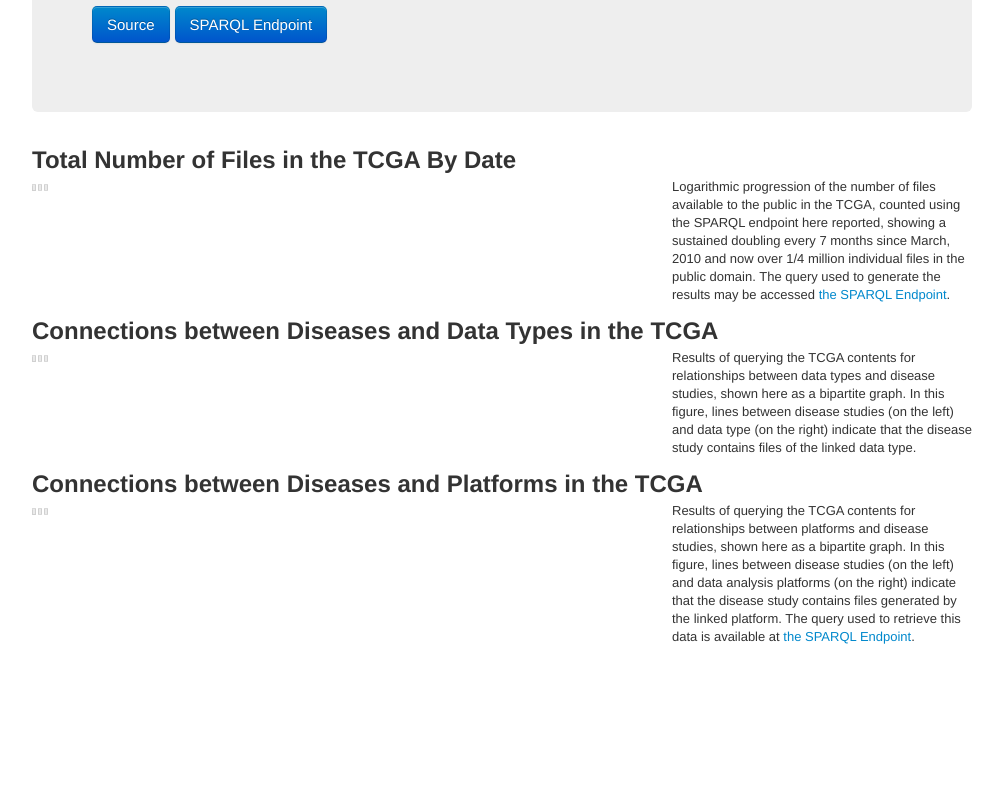
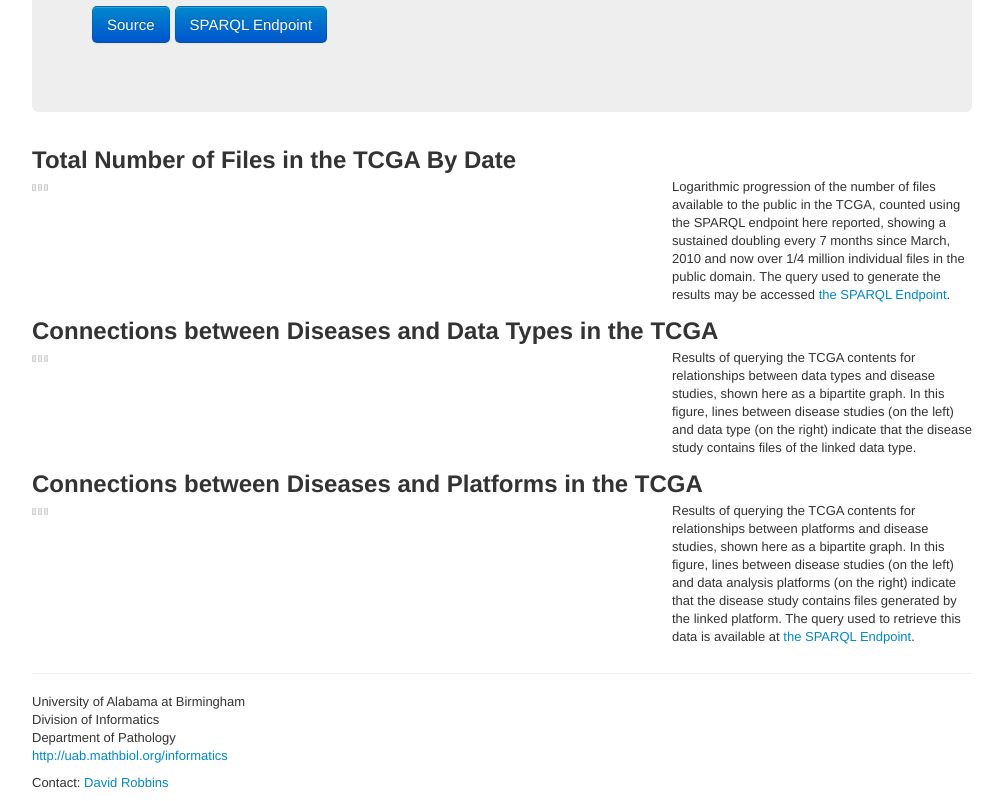
Before and after one commit to tcga/Roadmap, a plain HTML site: page index.html in a window 1280 px wide. Shown: the part 237-1038 px from the top of the page, without its empty margins (138-1141 px from the left). Before the commit the page ends 892 px from the top, so only its background shows below. Drawn offline with Linux system fonts and the light colour scheme; a script that the page names is missing.

Commit message:
Added contact information.

```diff
--- a/index.html
+++ b/index.html
@@ -54,6 +54,20 @@
       </div>
     </div>
 
+    <hr />
+
+    <footer>
+      <p>
+          University of Alabama at Birmingham<br>
+          Division of Informatics<br>
+          Department of Pathology<br>
+          <a href="http://uab.mathbiol.org/informatics">http://uab.mathbiol.org/informatics</a>
+      </p>
+      <p>
+          Contact: <a href="mailto:robbinsd@uab.edu">David Robbins</a>
+      </p>
+    </footer>
+
 
   </div>
 
```
